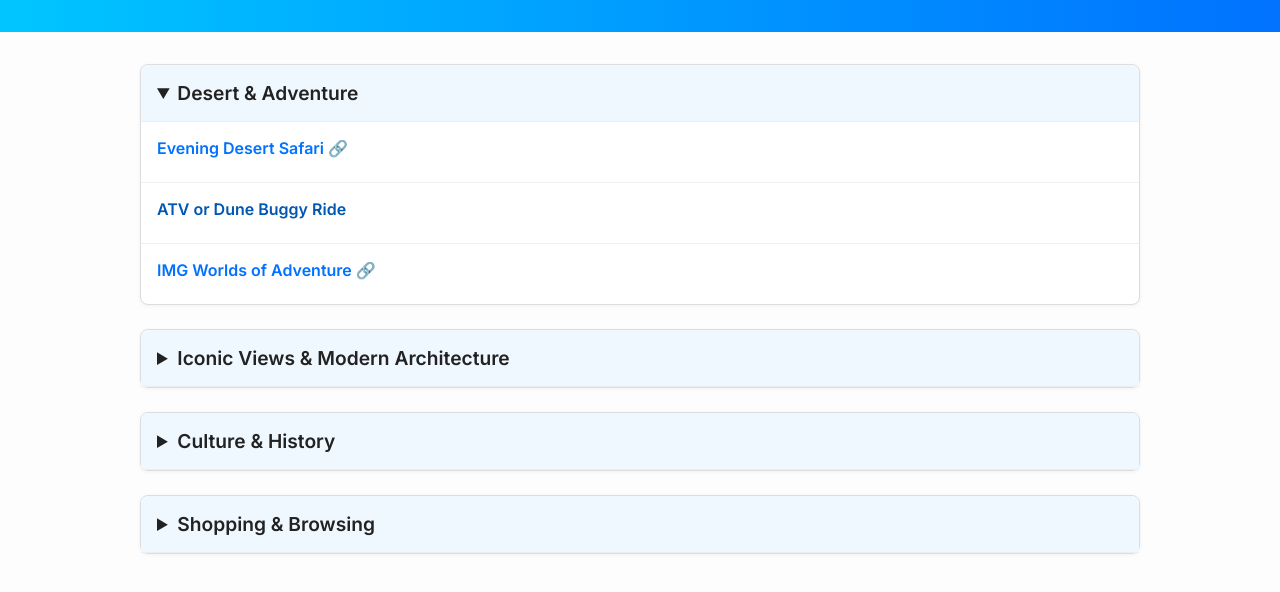
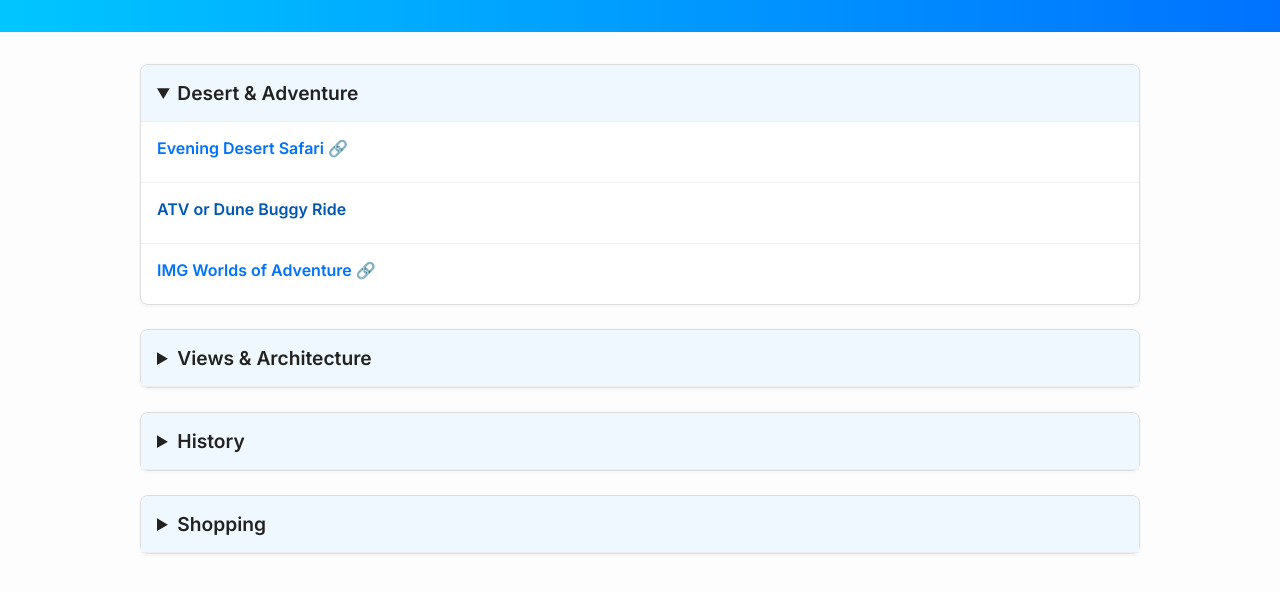
Before and after one commit to Dylan0626/dubai, a plain HTML site: page index.html in a window 1280 px wide. Shown: the part 114-706 px from the top of the page. Drawn offline with Linux system fonts and the light colour scheme.

Commit message:
Update index.html

```diff
--- a/index.html
+++ b/index.html
@@ -90,7 +90,7 @@
     </details>
 
     <details>
-      <summary>Iconic Views & Modern Architecture</summary>
+      <summary>Views & Architecture</summary>
       <div class="item">
         <h4><a href="https://www.burjkhalifa.ae/" target="_blank">Burj Khalifa 🔗</a></h4>
 
@@ -106,7 +106,7 @@
     </details>
 
     <details>
-      <summary>Culture & History</summary>
+      <summary>History</summary>
       <div class="item">
         <h4>Al Fahidi Historical District</h4>
 
@@ -122,7 +122,7 @@
     </details>
 
     <details>
-      <summary>Shopping & Browsing</summary>
+      <summary>Shopping</summary>
       <div class="item">
         <h4><a href="https://thedubaimall.com/" target="_blank">The Dubai Mall 🔗</a></h4>
 
```
